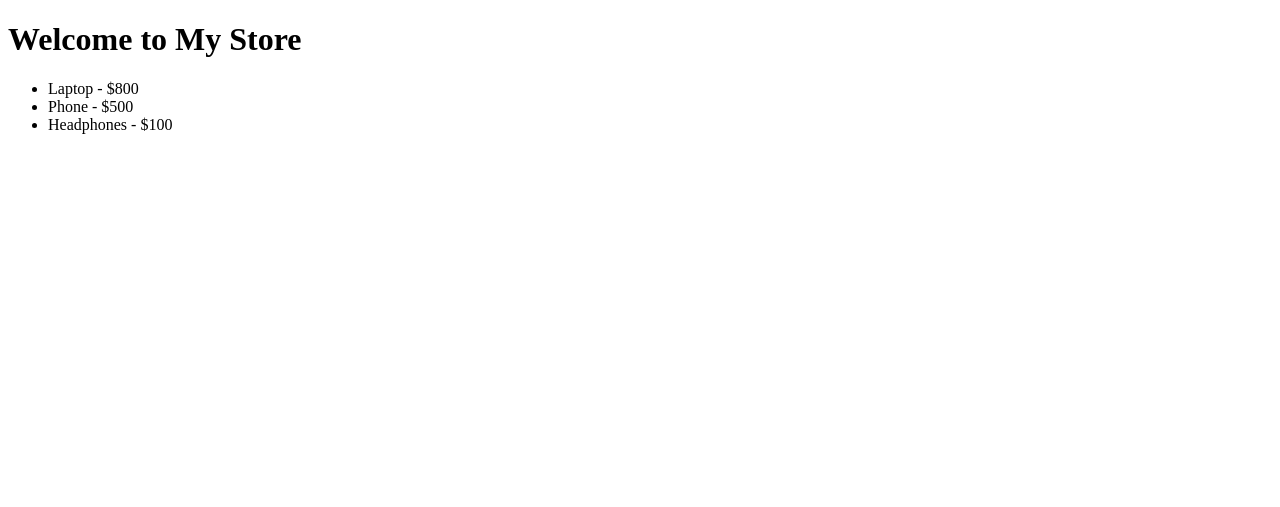
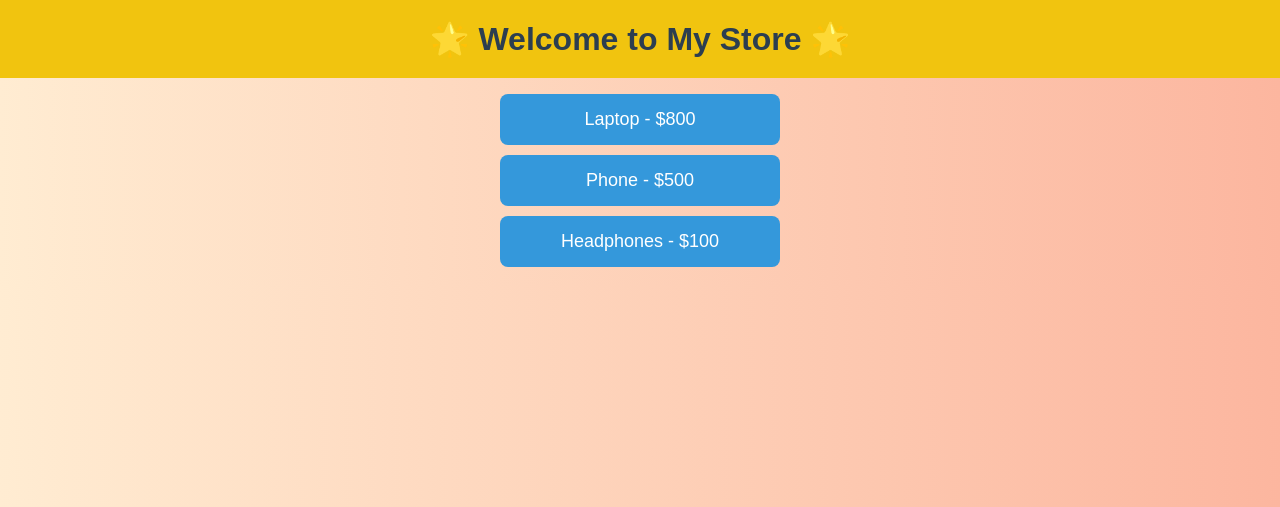
Before and after one commit to boomikarthick2005-cmd/codebuild, a Flask app: page / in a window 1280 px wide. Shown: the top 507 px of the page. Run offline with Flask 2, Linux system fonts and the light colour scheme.

Commit message:
Enhance index.html with styles and welcome message
Added styling and enhanced the welcome message with emojis.

```diff
--- a/templates/index.html
+++ b/templates/index.html
@@ -1,13 +1,47 @@
 <!DOCTYPE html>
-<html>
+<html lang="en">
 <head>
-    <title>My E-Commerce Store</title>
+    <meta charset="UTF-8">
+    <title>My Store</title>
+    <style>
+        body {
+            font-family: Arial, sans-serif;
+            background: linear-gradient(to right, #ffecd2, #fcb69f);
+            margin: 0;
+            padding: 0;
+            text-align: center;
+        }
+        h1 {
+            color: #2c3e50;
+            background-color: #f1c40f;
+            padding: 20px;
+            margin: 0;
+        }
+        ul {
+            list-style: none;
+            padding: 0;
+        }
+        li {
+            background: #3498db;
+            color: white;
+            margin: 10px auto;
+            padding: 15px;
+            width: 250px;
+            border-radius: 8px;
+            font-size: 18px;
+            transition: transform 0.2s;
+        }
+        li:hover {
+            transform: scale(1.05);
+            background: #1abc9c;
+        }
+    </style>
 </head>
 <body>
-    <h1>Welcome to My Store</h1>
+    <h1>🌟 Welcome to My Store 🌟</h1>
     <ul>
         {% for product in products %}
-            <li>{{ product.name }} - ${{ product.price }}</li>
+        <li>{{ product.name }} - ${{ product.price }}</li>
         {% endfor %}
     </ul>
 </body>
```
